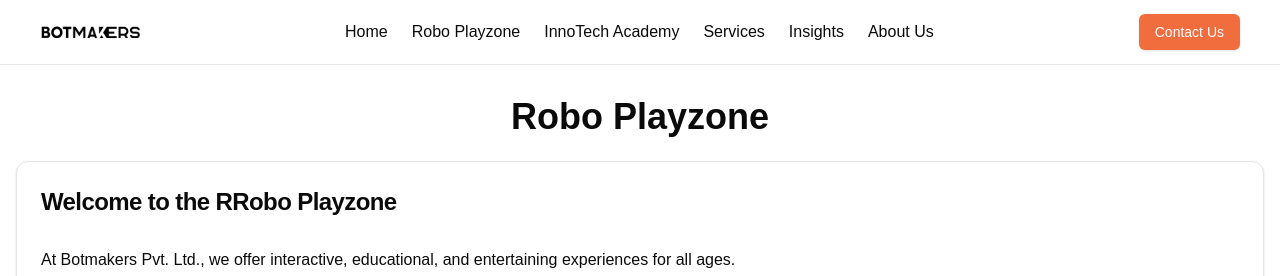
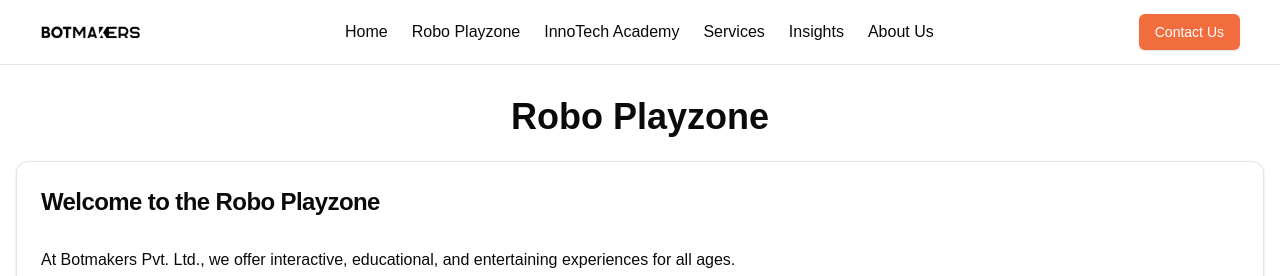
Before and after one commit to anujsb/botmakerstech, a Next.js app: page /robo-playzone in a window 1280 px wide. Shown: the top 276 px of the page. Built offline with nearby package versions, Linux system fonts and the light colour scheme.

Commit message:
removed r

```diff
--- a/src/app/robo-playzone/page.tsx
+++ b/src/app/robo-playzone/page.tsx
@@ -61,7 +61,7 @@ const page = () => {
         <Card className="mb-8 text-justify">
           <CardHeader>
             <CardTitle className="text-2xl">
-              Welcome to the RRobo Playzone
+              Welcome to the Robo Playzone
             </CardTitle>
             <CardDescription>
 
```
